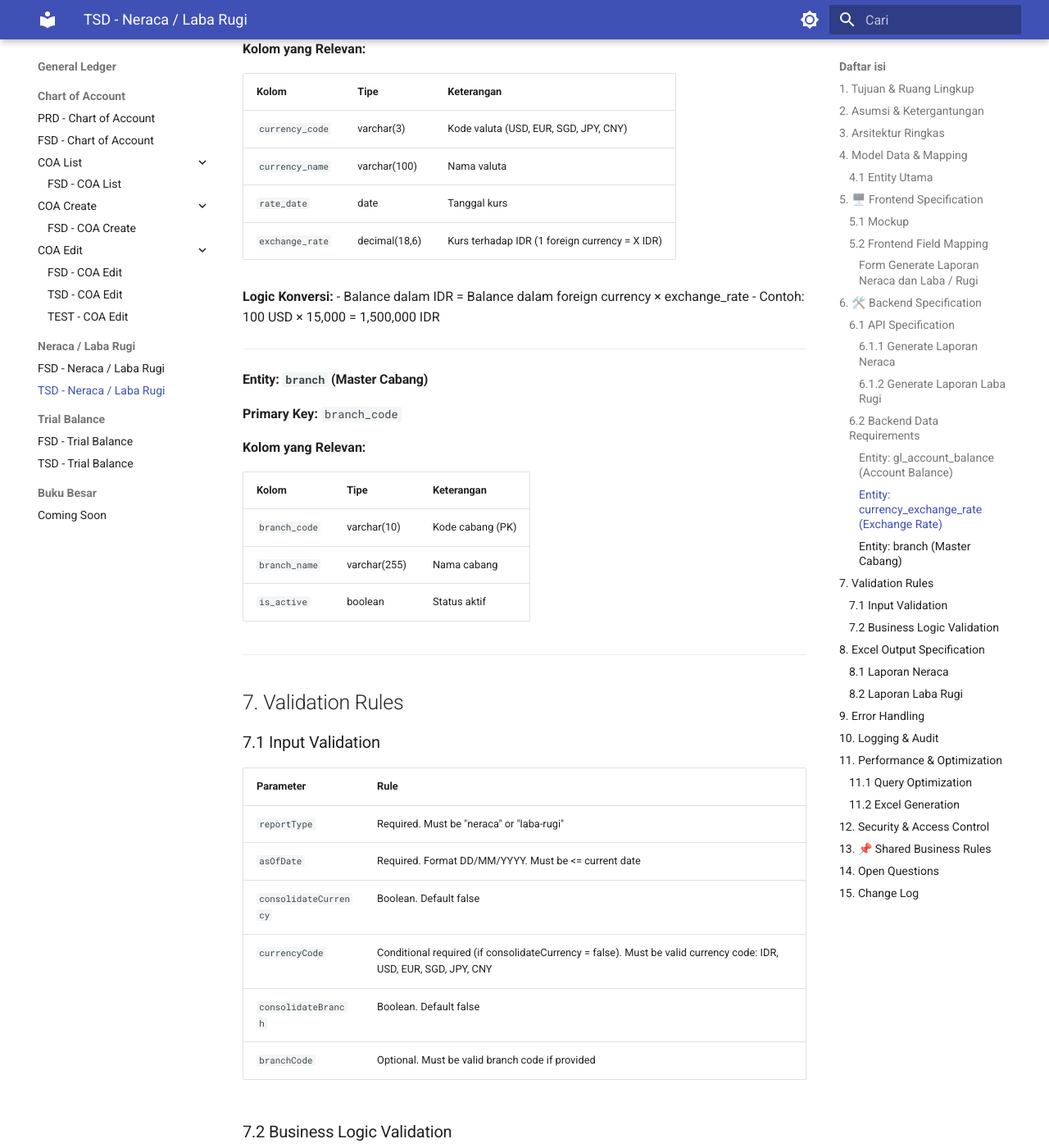
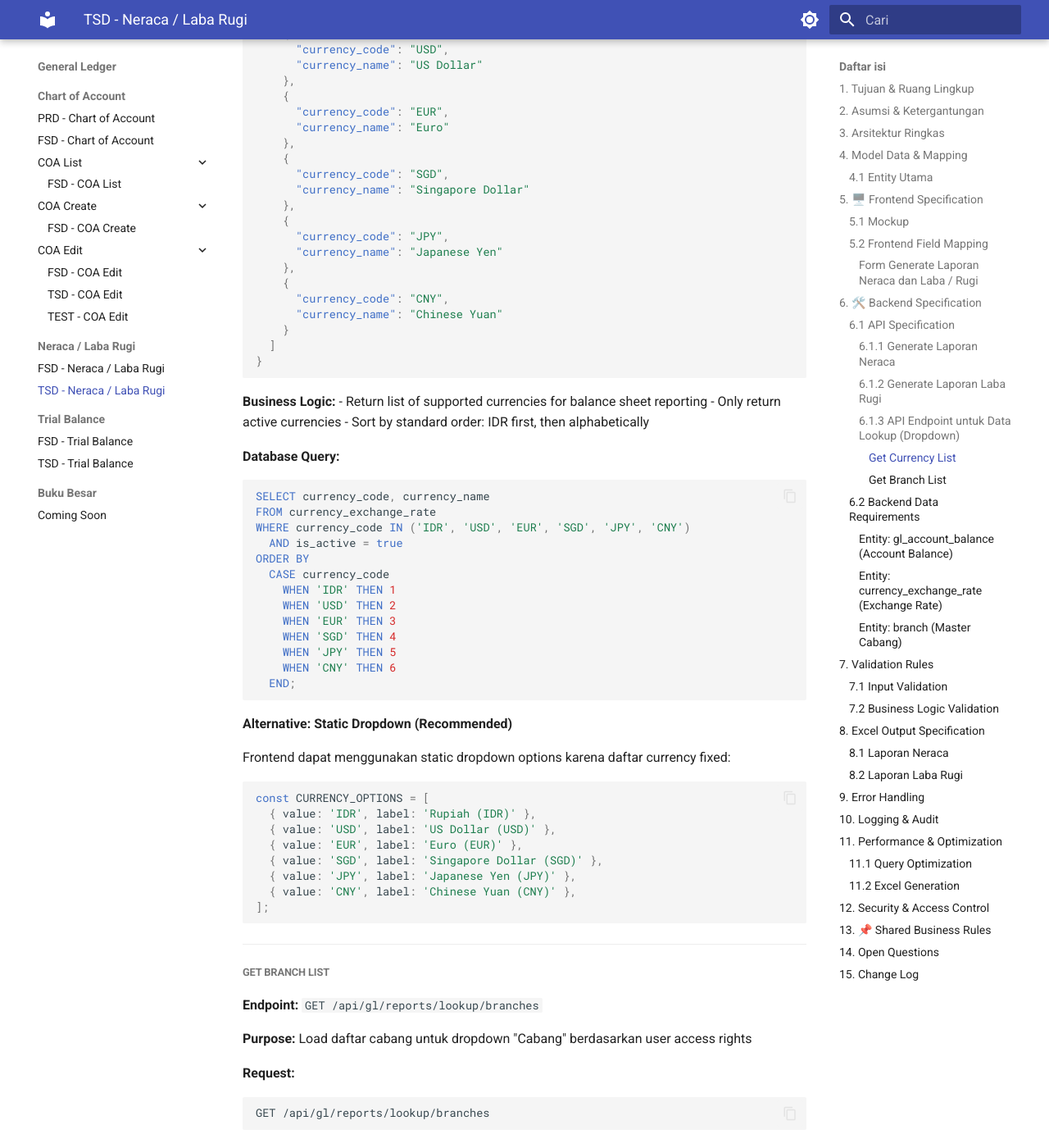
Before and after one commit to wisnu/ibank-docs, an MkDocs documentation site: the page built from docs/GL/balance-sheet/TSD_balance-sheet_report.md, in a window 1280 px wide and 1400 px high, scrolled down 8240 px. Shown: the whole window at 82% size. Built offline with MkDocs 1.6.1 and Material for MkDocs 9.7.7, drawn with Linux system fonts in a browser that asks for light colours; some of the changed text lies outside the part shown.

Commit message:
docs: Add API endpoint specifications for currency and branch lookup dropdowns.

````diff
--- a/docs/GL/balance-sheet/TSD_balance-sheet_report.md
+++ b/docs/GL/balance-sheet/TSD_balance-sheet_report.md
@@ -270,6 +270,174 @@ Base path (contoh): `/api/gl/reports`
 **Exception Handling:**
 
 Same as Neraca (section 6.1.1)
+
+---
+
+#### 6.1.3 API Endpoint untuk Data Lookup (Dropdown)
+
+> [!NOTE]
+> Backend harus menyediakan endpoint untuk load data dropdown secara dynamic (Currency dan Cabang).
+
+**Base Endpoint:** `/api/gl/reports/lookup`
+
+##### Get Currency List
+
+**Endpoint:** `GET /api/gl/reports/lookup/currencies` atau menggunakan GraphQL query `GetCurrencyList`
+
+**Query Type:** `GetCurrencyList`
+
+**Purpose:** Load daftar valuta untuk dropdown "Valuta"
+
+**Request:**
+
+```http
+GET /api/gl/reports/lookup/currencies
+```
+
+Atau via GraphQL:
+```graphql
+query GetCurrencyList {
+  GetCurrencyList {
+    currency_code
+    currency_name
+  }
+}
+```
+
+**Response:**
+
+```json
+{
+  "success": true,
+  "data": [
+    {
+      "currency_code": "IDR",
+      "currency_name": "Rupiah"
+    },
+    {
+      "currency_code": "USD",
+      "currency_name": "US Dollar"
+    },
+    {
+      "currency_code": "EUR",
+      "currency_name": "Euro"
+    },
+    {
+      "currency_code": "SGD",
+      "currency_name": "Singapore Dollar"
+    },
+    {
+      "currency_code": "JPY",
+      "currency_name": "Japanese Yen"
+    },
+    {
+      "currency_code": "CNY",
+      "currency_name": "Chinese Yuan"
+    }
+  ]
+}
+```
+
+**Business Logic:**
+- Return list of supported currencies for balance sheet reporting
+- Only return active currencies
+- Sort by standard order: IDR first, then alphabetically
+
+**Database Query:**
+
+```sql
+SELECT currency_code, currency_name
+FROM currency_exchange_rate
+WHERE currency_code IN ('IDR', 'USD', 'EUR', 'SGD', 'JPY', 'CNY')
+  AND is_active = true
+ORDER BY
+  CASE currency_code
+    WHEN 'IDR' THEN 1
+    WHEN 'USD' THEN 2
+    WHEN 'EUR' THEN 3
+    WHEN 'SGD' THEN 4
+    WHEN 'JPY' THEN 5
+    WHEN 'CNY' THEN 6
+  END;
+```
+
+**Alternative: Static Dropdown (Recommended)**
+
+Frontend dapat menggunakan static dropdown options karena daftar currency fixed:
+
+```typescript
+const CURRENCY_OPTIONS = [
+  { value: 'IDR', label: 'Rupiah (IDR)' },
+  { value: 'USD', label: 'US Dollar (USD)' },
+  { value: 'EUR', label: 'Euro (EUR)' },
+  { value: 'SGD', label: 'Singapore Dollar (SGD)' },
+  { value: 'JPY', label: 'Japanese Yen (JPY)' },
+  { value: 'CNY', label: 'Chinese Yuan (CNY)' },
+];
+```
+
+---
+
+##### Get Branch List
+
+**Endpoint:** `GET /api/gl/reports/lookup/branches`
+
+**Purpose:** Load daftar cabang untuk dropdown "Cabang" berdasarkan user access rights
+
+**Request:**
+
+```http
+GET /api/gl/reports/lookup/branches
+```
+
+**Response:**
+
+```json
+{
+  "success": true,
+  "data": [
+    {
+      "branch_code": "001",
+      "branch_name": "Cabang Jakarta Pusat"
+    },
+    {
+      "branch_code": "002",
+      "branch_name": "Cabang Bandung"
+    },
+    {
+      "branch_code": "003",
+      "branch_name": "Cabang Surabaya"
+    }
+  ]
+}
+```
+
+**Business Logic:**
+- Return list of branches based on user's access rights (dari JWT token atau session)
+- Only return active branches (`is_active = true`)
+- Sort by `branch_code` ascending
+- If user has access to all branches, return all active branches
+
+**Database Query:**
+
+```sql
+SELECT branch_code, branch_name
+FROM branch
+WHERE is_active = true
+  AND branch_code IN (
+    SELECT branch_code
+    FROM user_branch_access
+    WHERE user_id = :user_id
+  )
+ORDER BY branch_code ASC;
+```
+
+**Error Handling:**
+
+| Scenario | HTTP | Message |
+|----------|------|---------|
+| No branch access | 403 | "User tidak memiliki akses ke cabang manapun" |
+| Database error | 500 | "Gagal mengambil data cabang" |
 
 ---
 
````
